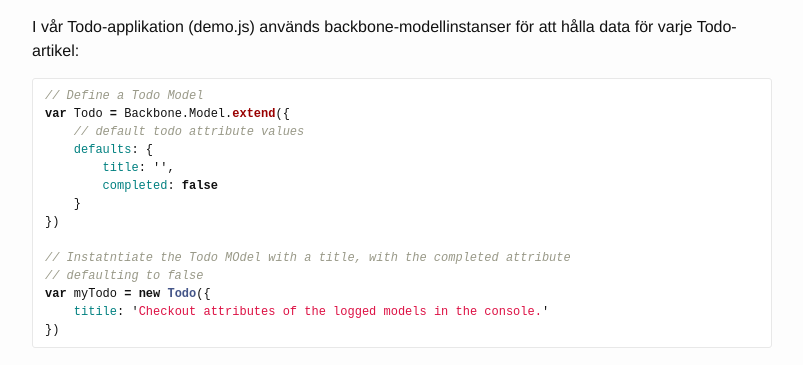
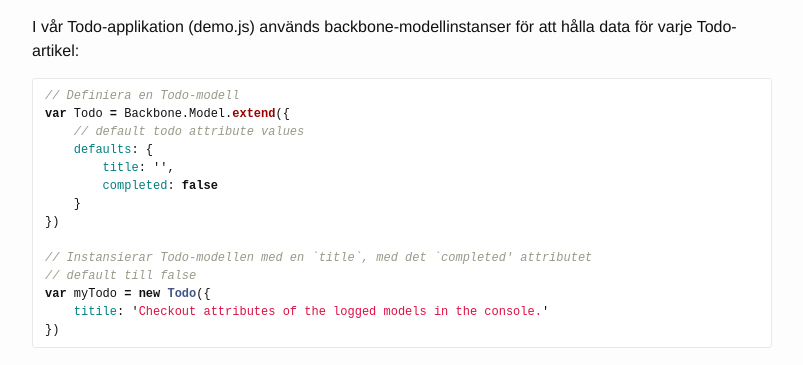
Before and after one commit to develdoe/develdoe.github.io, a Jekyll site: the page built from _posts/2017-10-24-backbonejs-client-side-mvc-style.md, in a window 1280 px wide and 900 px high, scrolled down 659 px. Shown: the part 171-536 px from the top of the window, without its empty margins (238-1041 px from the left). Built offline with Jekyll 4.4.1, drawn with Linux system fonts in a browser that asks for light colours.

Commit message:
Update 2017-10-24-backbonejs-client-side-mvc-style.md

````diff
--- a/_posts/2017-10-24-backbonejs-client-side-mvc-style.md
+++ b/_posts/2017-10-24-backbonejs-client-side-mvc-style.md
@@ -37,7 +37,7 @@
 I vår Todo-applikation (demo.js) används backbone-modellinstanser för att hålla data för varje Todo-artikel:
 
 ```js
-// Define a Todo Model
+// Definiera en Todo-modell
 var Todo = Backbone.Model.extend({
     // default todo attribute values
     defaults: {
@@ -46,8 +46,8 @@
     }
 })
 
-// Instatntiate the Todo MOdel with a title, with the completed attribute
-// defaulting to false
+// Instansierar Todo-modellen med en `title`, med det `completed' attributet
+// default till false
 var myTodo = new Todo({
     titile: 'Checkout attributes of the logged models in the console.'
 })
````
